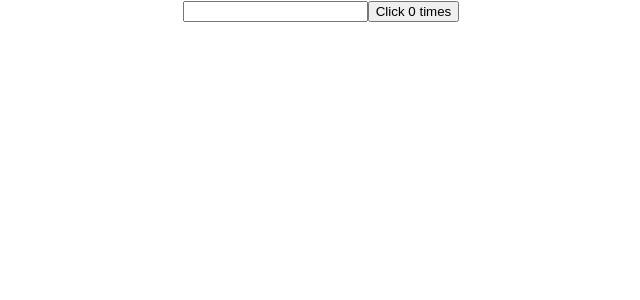
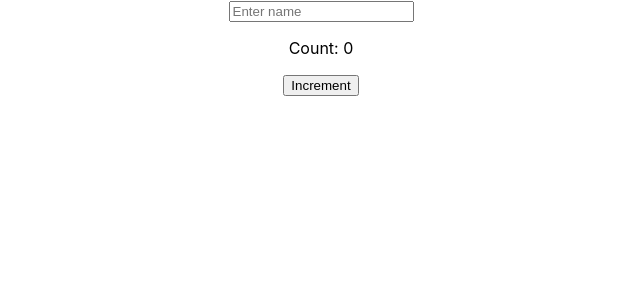
Before and after one commit to maheshraut07/React-Hooks, a React (Create React App) app: page / in a window 1280 px wide. Shown: the top 300 px of the page, without its empty margins (319-959 px from the left). Built offline with nearby package versions, Linux system fonts and the light colour scheme.

Commit message:
modifying the theory of the useCallback hook

```diff
--- a/src/App.js
+++ b/src/App.js
@@ -40,7 +40,7 @@ function App() {
       {/* <ClassCounter1/> */}
       {/* <UseEffectCounter1/> */}
       {/* <ClassCounter2/> */}
-      <UseEffectCounter2/>
+      {/* <UseEffectCounter2/> */}
       {/* <OnMouse/> */}
       {/* <MouseContainer/> */}
       {/* <Fetchdata/> */}
@@ -50,7 +50,7 @@ function App() {
       {/* <UseReduceCounter2/> */}
       {/* <UseReduceCounter3/> */}
       {/* <FetchDataUsingUseReducer/> */}
-      {/* <Parent/> */}
+      <Parent/>
       {/* <UseMemoCounter/> */}
       {/* <FocusInput/> */}
       {/* <HookTimer/> */}
--- a/src/components/UseEffect/FetchDataWithID.js
+++ b/src/components/UseEffect/FetchDataWithID.js
@@ -5,6 +5,7 @@ const FetchDataWithID = () => {
 
   const [post, setPost] = useState({})
   const [id, setId] = useState(1)
+  console.log("component rendered")
 
   useEffect(() =>{
     axios.get(`https://jsonplaceholder.typicode.com/posts/${id}`)
@@ -13,6 +14,8 @@ const FetchDataWithID = () => {
         setPost(res.data)
     })
     .catch(err => console.error(err))
+    console.log("component rendered due to useEffect Hook")
+
   },[id])
 
   return (
--- a/src/components/UseEffect/FetchDataWithIDWithButton.js
+++ b/src/components/UseEffect/FetchDataWithIDWithButton.js
@@ -6,6 +6,7 @@ const FetchDataWithIDWithButton = () => {
   const [post, setPost] = useState({})
   const [id, setId] = useState(1)
   const [idFromButtonClick, setIdFromButtonClick] = useState(1)
+  console.log("component rendered")
 
   useEffect(() =>{
     axios.get(`https://jsonplaceholder.typicode.com/posts/${idFromButtonClick}`)
--- a/src/components/UseEffect/Fetchdata.js
+++ b/src/components/UseEffect/Fetchdata.js
@@ -4,6 +4,7 @@ import axios from 'axios'
 const Fetchdata = () => {
 
   const [posts, setPosts] = useState([])
+  console.log("component rendered")
 
   useEffect(() =>{
     axios.get('https://jsonplaceholder.typicode.com/posts')
@@ -12,6 +13,7 @@ const Fetchdata = () => {
         setPosts(res.data)
     })
     .catch(err => console.error(err))
+    console.log("component rendered due to useEffect Hook")
   },[])
 
   return (
```
Also changed, not shown: src/components/UseCallback/Parent.js (+35 -0 lines).
